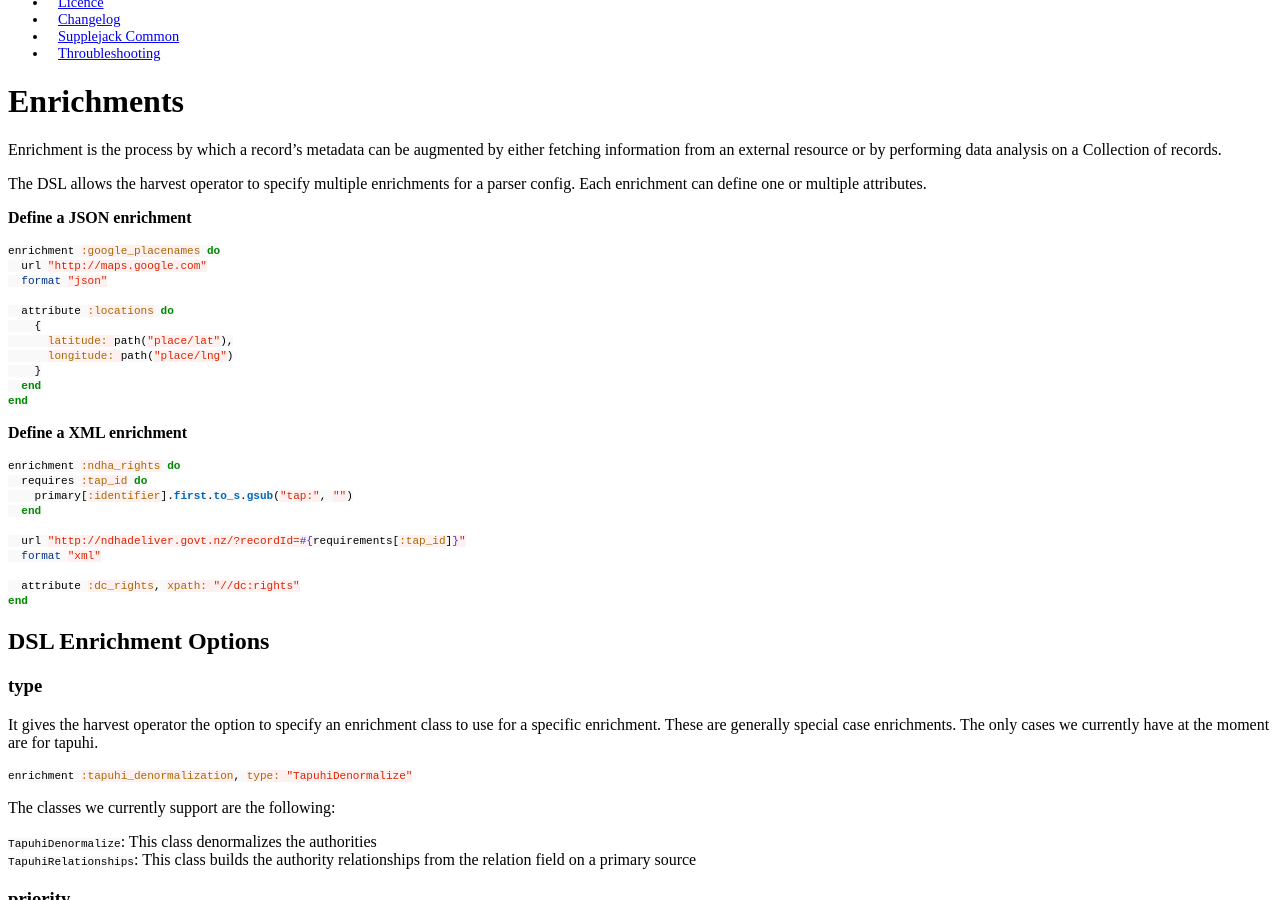
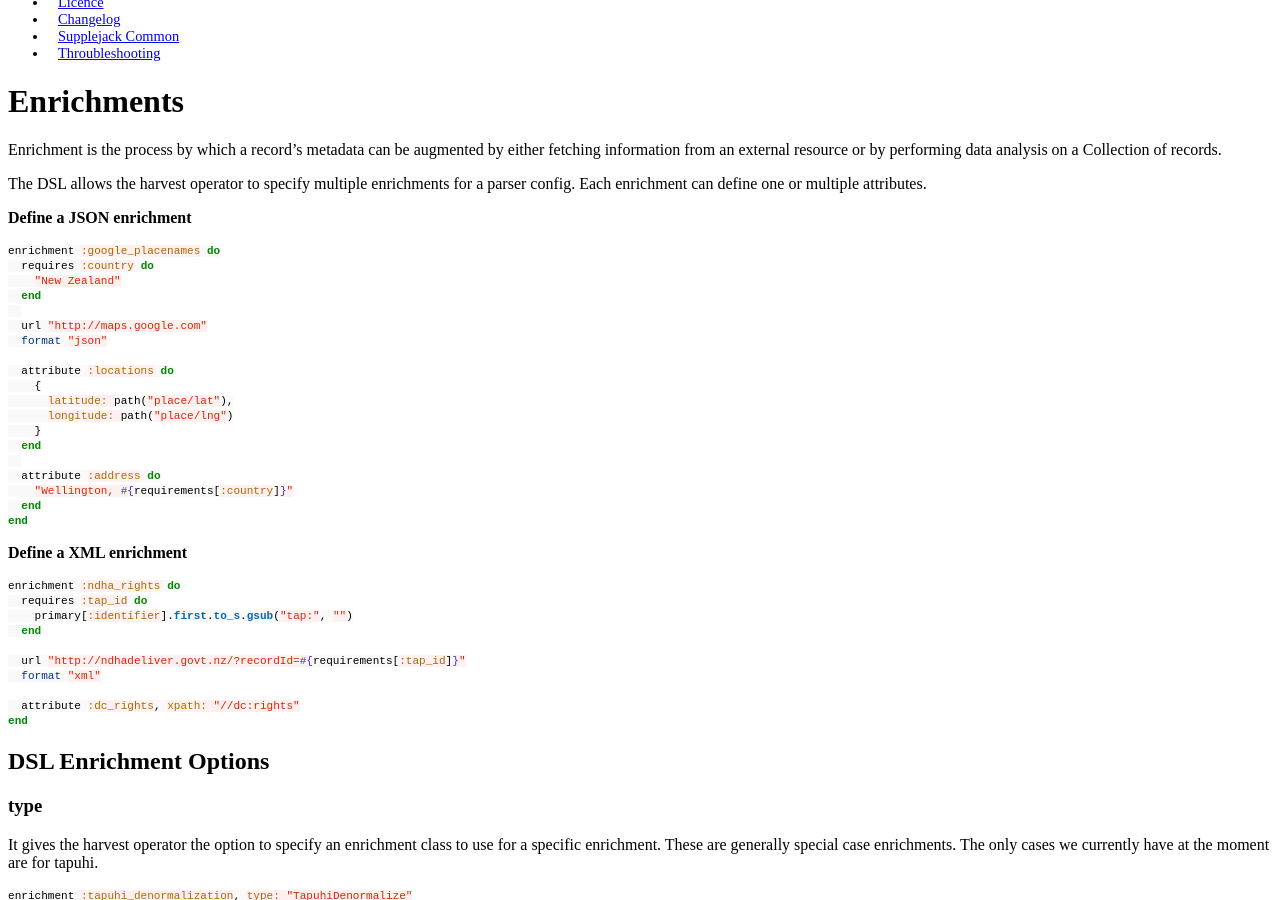
Before and after one commit to DigitalNZ/supplejack, a Jekyll site: the page built from _posts/2014-05-01-enrichments.md, in a window 1280 px wide and 900 px high, scrolled down 462 px. Built offline with Jekyll 4.4.1, drawn with Linux system fonts in a browser that asks for light colours; Markdown is read by kramdown in place of the engine named in the settings; a style sheet for code colours, icons or effects is not loaded.

Commit message:
Update 2014-05-01-enrichments.md

````diff
--- a/_posts/2014-05-01-enrichments.md
+++ b/_posts/2014-05-01-enrichments.md
@@ -14,6 +14,10 @@ __Define a JSON enrichment__
 
 ```ruby
 enrichment :google_placenames do
+  requires :country do
+    "New Zealand"
+  end
+
   url "http://maps.google.com"
   format "json"
 
@@ -22,6 +26,10 @@ enrichment :google_placenames do
       latitude: path("place/lat"),
       longitude: path("place/lng")
     }
+  end
+
+  attribute :address do
+    "Wellington, #{requirements[:country]}"
   end
 end
 ```
````
